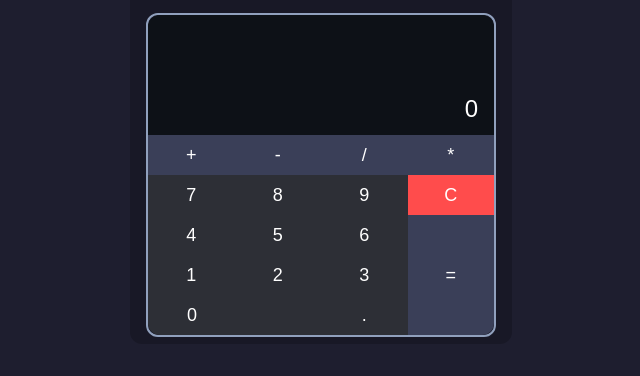
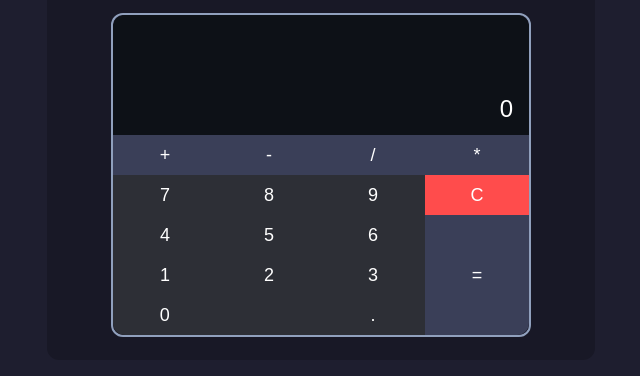
Before and after one commit to Sillor/simple-calculator, a plain HTML site: page index.html in a window 1280 px wide. Shown: the part 264-640 px from the top of the page, without its empty margins (319-959 px from the left). Drawn offline with Linux system fonts and the light colour scheme.

Commit message:
Update paddings

```diff
--- a/style.css
+++ b/style.css
@@ -16,9 +16,9 @@ p, button {
 #app-container {
     margin: auto;
     width: 50dvw;
-    max-width: 350px;
+    max-width: 420px;
     height: 50dvh;
-    padding: 0 16px 16px;
+    padding: 16px 64px 32px 64px;
     background-color: rgba(1, 1, 1, 0.2);
     border-radius: 12px;
 }
```
